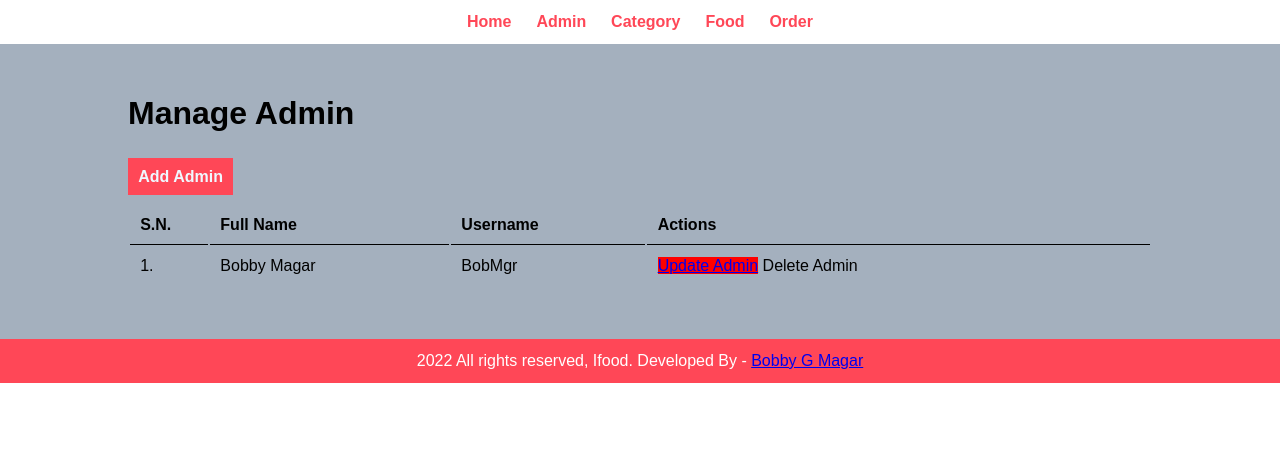
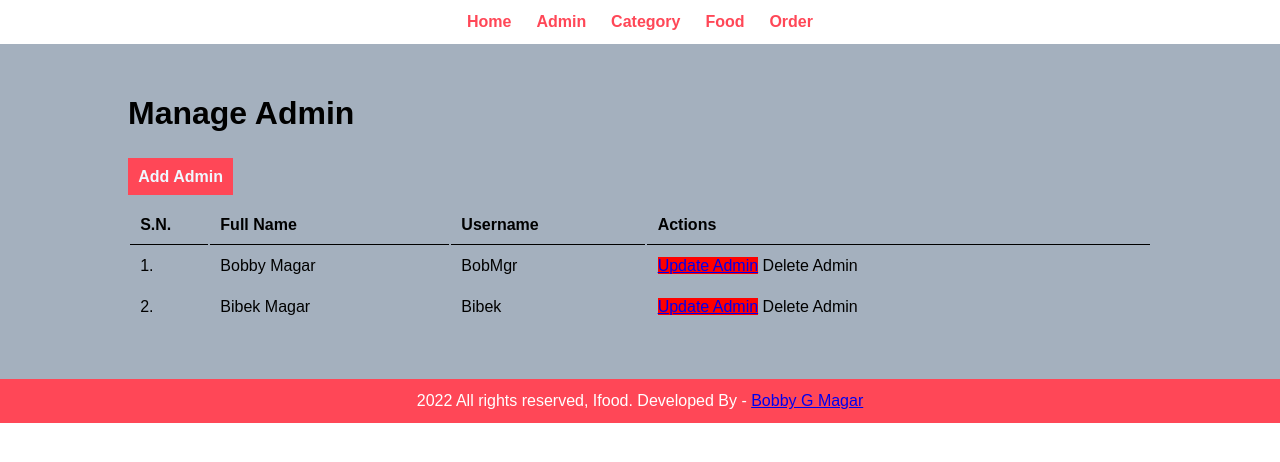
Before and after one commit to bobmgr/restaurant, a PHP site: page /admin/manage-admin.php in a window 1280 px wide. Shown: the top 462 px of the page. Run offline with PHP 8.4, Linux system fonts and the light colour scheme.

Commit message:
added bibek

```diff
--- a/admin/manage-admin.php
+++ b/admin/manage-admin.php
@@ -29,6 +29,16 @@
                   Delete Admin
                 </td>
               </tr>
+              <tr>
+                <td>2.</td>
+                <td>Bibek Magar</td>
+                <td>Bibek</td>
+
+                <td>
+                <a href="#" class="btn-secondary">Update Admin</a>
+                  Delete Admin
+                </td>
+              </tr>
              </table>
 
 
```
